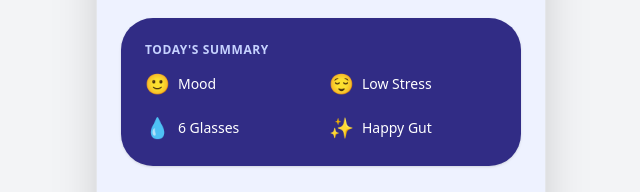
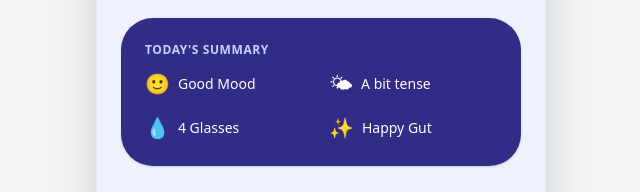
Before and after one commit to ChasingApricity/thrive-app, a React (Vite) app: page /checkin/night in a window 1280 px wide. Shown: the part 676-868 px from the top of the page, without its empty margins (319-959 px from the left). Built offline with nearby package versions, Linux system fonts and the light colour scheme.

Commit message:
Update night.tsx

```diff
--- a/src/pages/checkin/night.tsx
+++ b/src/pages/checkin/night.tsx
@@ -7,10 +7,15 @@ import { ArrowLeft } from 'lucide-react';
 import { motion } from 'framer-motion';
 import { cn } from '@/lib/utils';
 import { useToast } from '@/hooks/use-toast';
+import { useAppContext } from '@/hooks/useAppContext'; // 👈 We added this to get water & stress data!
 
 export default function NightReflection() {
   const [, setLocation] = useLocation();
   const { toast } = useToast();
+
+  // 👈 Bringing in the user's past data
+  const { user } = useAppContext();
+  const a = user.assessment;
 
   const [mood, setMood] = useState('🙂');
   const [symptoms, setSymptoms] = useState<string[]>([]);
@@ -36,6 +41,20 @@ export default function NightReflection() {
     });
     setLocation('/home');
   };
+
+  // 🧠 DYNAMIC SUMMARY LOGIC
+  // 1. Give the mood a text label
+  const moodText = {'😔': 'Rough', '😕': 'Meh', '🙂': 'Good', '😊': 'Great', '🤩': 'Amazing'}[mood] || 'Good';
+
+  // 2. Check if gut is happy or symptomatic
+  const isHappyGut = symptoms.length === 0 || symptoms.includes('None');
+  const gutSummary = isHappyGut ? 'Happy Gut' : `${symptoms.length} Symptom${symptoms.length > 1 ? 's' : ''}`;
+  const gutEmoji = isHappyGut ? '✨' : '⚠️';
+
+  // 3. Pull actual stress and water from the app context
+  const stressSummary = a?.stress || 'Calm';
+  const stressEmoji = a?.stress === 'Overwhelmed' ? '😰' : a?.stress === 'Pretty stressed' ? '😟' : a?.stress === 'A bit tense' ? '🌤' : '😌';
+  const waterGlasses = a?.waterGlasses || 0;
 
   return (
     <Page className="p-6 pt-12 pb-24 bg-indigo-50">
@@ -97,10 +116,12 @@ export default function NightReflection() {
         <Card className="border-none bg-indigo-900 text-white">
           <h3 className="font-bold mb-3 text-indigo-200 uppercase text-xs tracking-wider">Today's Summary</h3>
           <div className="grid grid-cols-2 gap-4 text-sm font-medium">
-            <div className="flex items-center gap-2"><span className="text-xl">{mood}</span> Mood</div>
-            <div className="flex items-center gap-2"><span className="text-xl">😌</span> Low Stress</div>
-            <div className="flex items-center gap-2"><span className="text-xl">💧</span> 6 Glasses</div>
-            <div className="flex items-center gap-2"><span className="text-xl">✨</span> Happy Gut</div>
+            <div className="flex items-center gap-2"><span className="text-xl">{mood}</span> {moodText} Mood</div>
+
+            {/* Now pulling dynamically from Context & State! */}
+            <div className="flex items-center gap-2 truncate"><span className="text-xl">{stressEmoji}</span> {stressSummary}</div>
+            <div className="flex items-center gap-2"><span className="text-xl">💧</span> {waterGlasses} Glasses</div>
+            <div className="flex items-center gap-2"><span className="text-xl">{gutEmoji}</span> {gutSummary}</div>
           </div>
         </Card>
       </div>
```
